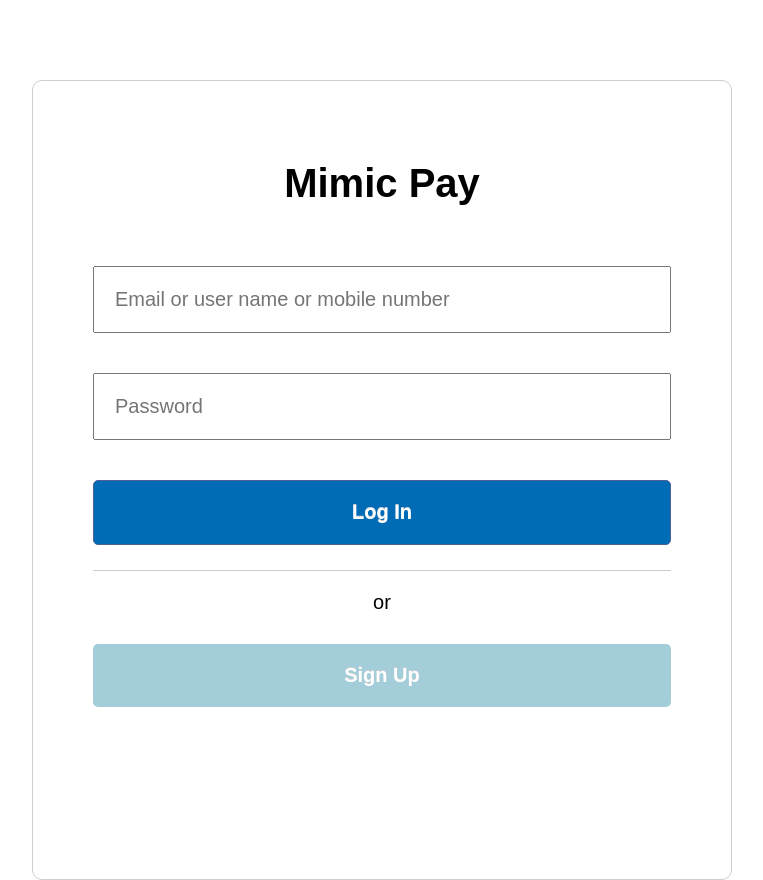
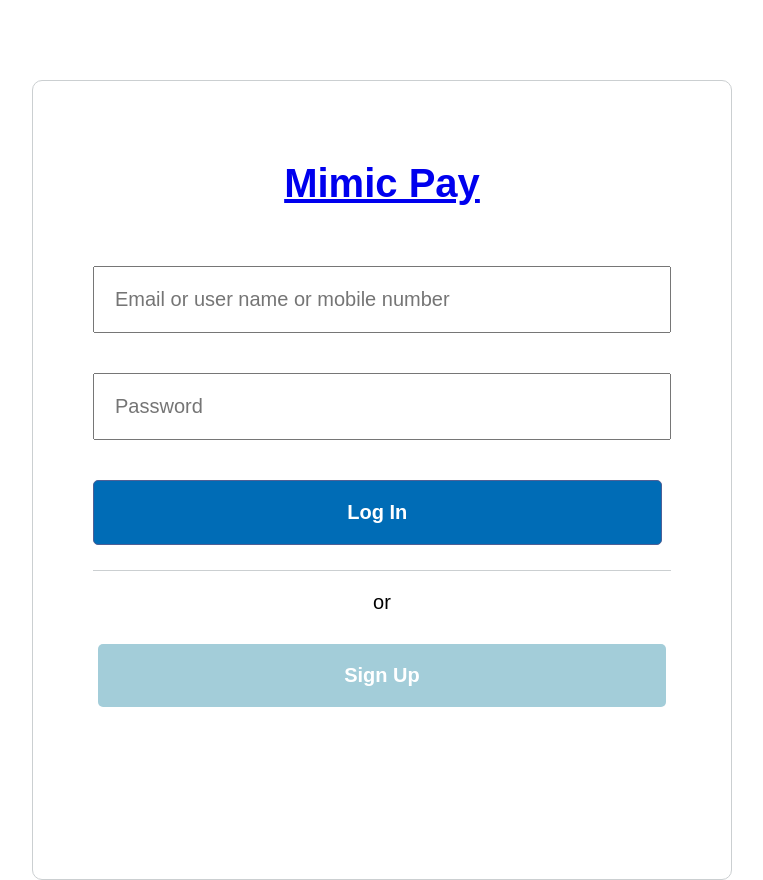
Before and after one commit to fanhuanliang/Payment-System, a React app: page /login in a window 1280 px wide. Shown: the whole page, without its empty margins (258-1021 px from the left). Built offline with nearby package versions, Linux system fonts and the light colour scheme.

Commit message:
Add react router link to header, and buttom to navigate to certain page.

```diff
--- a/src/components/Login/Login.jsx
+++ b/src/components/Login/Login.jsx
@@ -1,14 +1,18 @@
 import React from 'react'
 import * as style from './Login.style.jsx'
-// import {Wrapper} from './Login.style.jsx'
+import { Link } from 'react-router-dom'
 
 export default function Login() {
+  const linkStyle = {
+    backgroundColor: 'rgb(163, 205, 217)',
+    border: '0px'
+  };
   return (
     <style.TopLayer>
       <style.Wrapper>
         <style.container>
           <style.Form>
-            <div><h1>Mimic Pay</h1></div>
+            <div><h1><Link to='/'>Mimic Pay</Link></h1></div>
             {/* <div>!!!Some of your info isn't correct. Please try again.</div> */}
             <input type="text" placeholder="Email or user name or mobile number" />
             <input type="password" placeholder="Password"></input>
@@ -18,9 +22,9 @@ export default function Login() {
             <style.Middle>
               <span>or</span>
             </style.Middle>
-            <style.Button>
-              Sign Up
-            </style.Button>
+            {/* <style.Button> */}
+            <Link to='register'><style.Button style={linkStyle}>Sign Up</style.Button></Link>
+            {/* </style.Button> */}
           </style.BottomContainer>
         </style.container>
       </style.Wrapper>
--- a/src/components/Login/Login.style.jsx
+++ b/src/components/Login/Login.style.jsx
@@ -61,7 +61,7 @@ const Button = styled.button`
 	font-size:15px;
 	font-weight:bold;
 	text-decoration:none;
-	text-shadow:0px -1px 0px ${init.color.border_gray};
+  width: 92%;
 `
 
 export {
```
